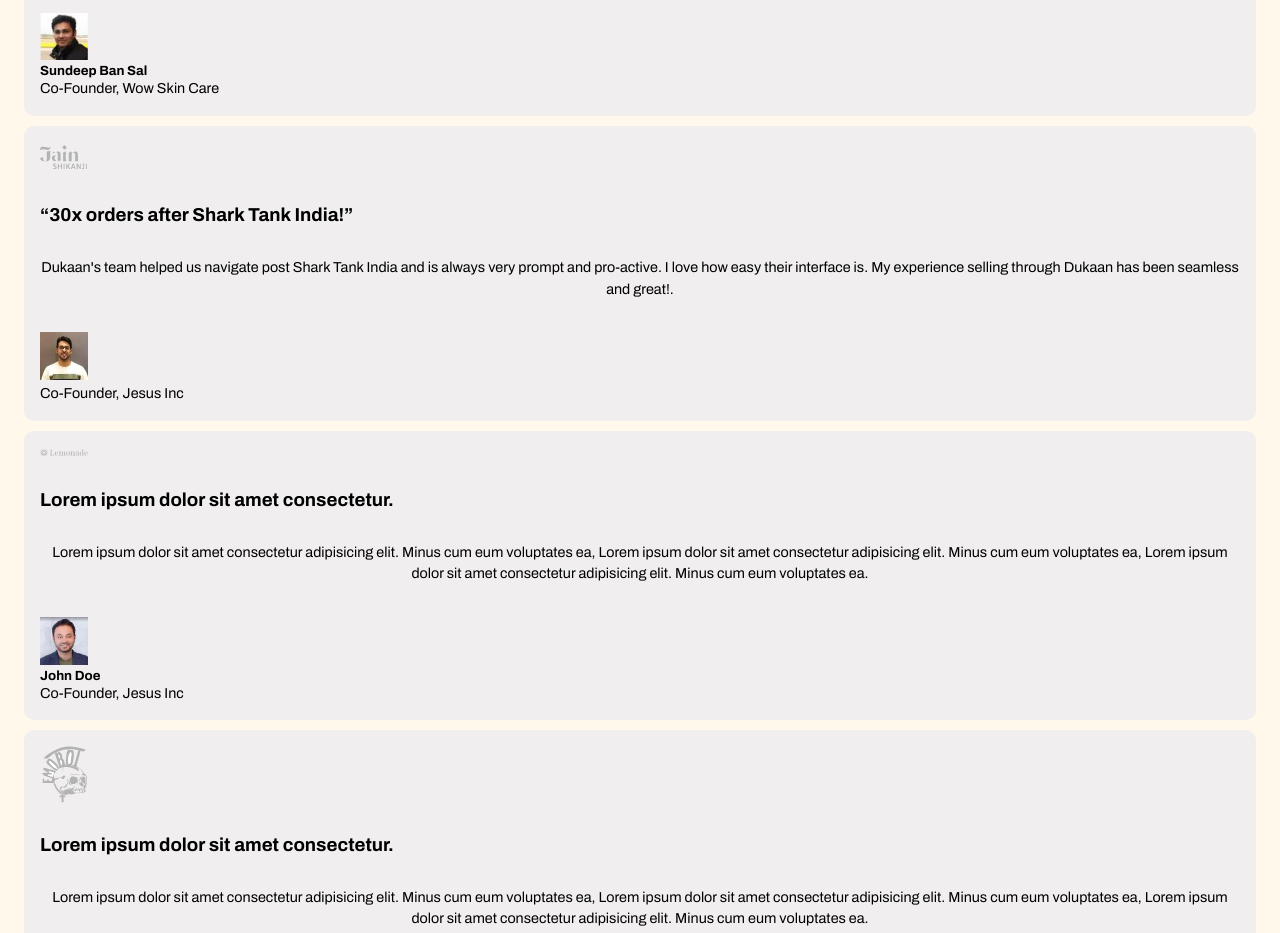
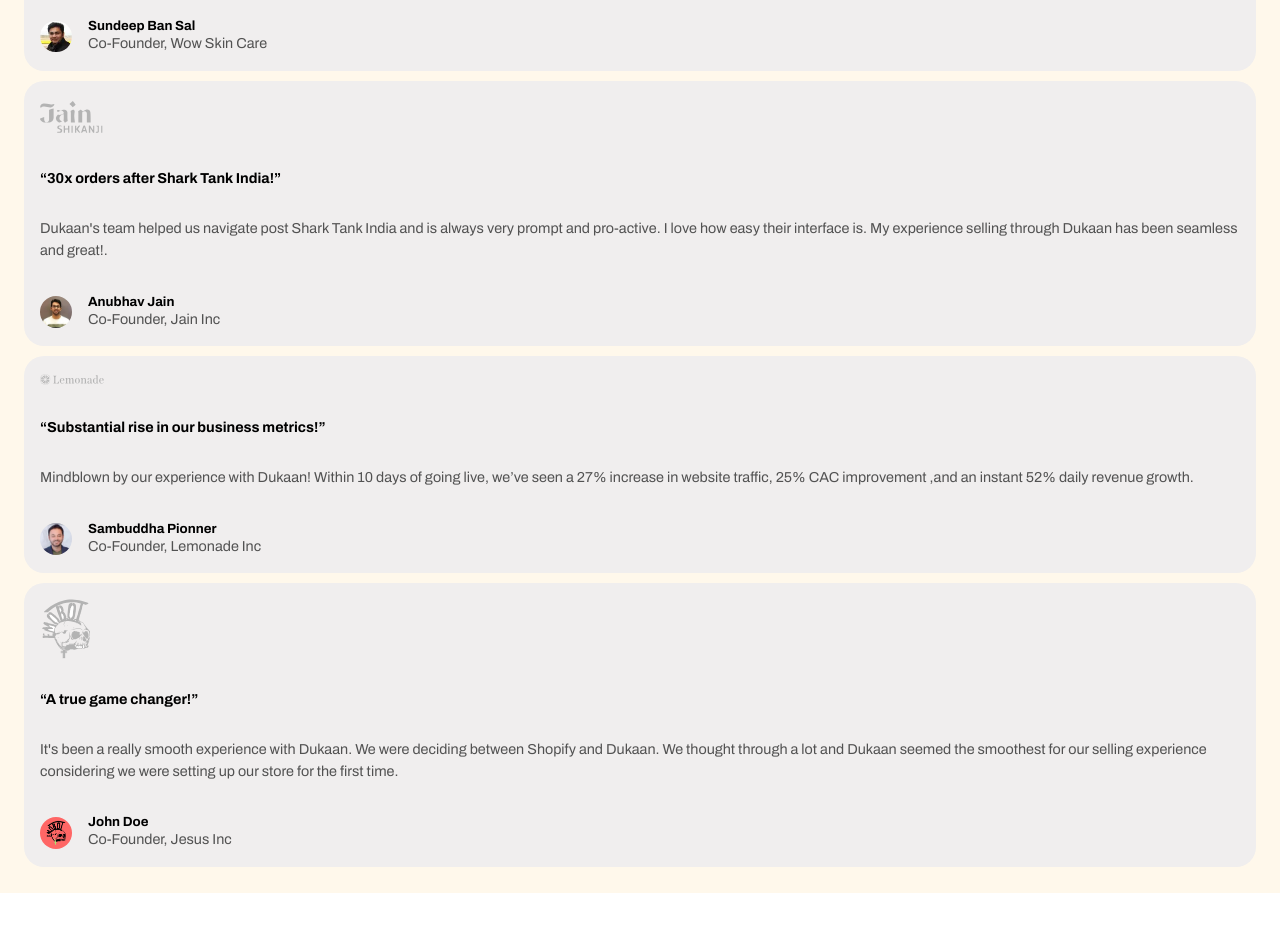
Before and after one commit to WadieBenabdouh/dukaan-clone, a website built with Vite: page index.html in a window 1280 px wide. Shown: the part 8080-9013 px from the top of the page. After the commit the page ends 8973 px from the top, so only its background shows below. Built offline with nearby package versions, Linux system fonts and the light colour scheme.

Commit message:
added feedback cards

```diff
--- a/index.html
+++ b/index.html
@@ -848,33 +848,32 @@
           <div class="avatar">
             <img class="profile-img" src="img/jain-ceo-avatar.webp" alt="jain ceo avatar">
             <div class="info">
-              <h5></h5>
-              <p>Co-Founder, Jesus Inc</p>
+              <h5>Anubhav Jain</h5>
+              <p>Co-Founder, Jain Inc</p>
             </div>
           </div>
         </div>
         <!--  -->
         <div class="testimonial">
           <img src="img/sponsors/lemonade.svg" alt="">
-          <h3>Lorem ipsum dolor sit amet consectetur.</h3>
-          <p>Lorem ipsum dolor sit amet consectetur adipisicing elit. Minus cum eum voluptates ea, Lorem ipsum dolor sit
-            amet consectetur adipisicing elit. Minus cum eum voluptates ea, Lorem ipsum dolor sit amet consectetur
-            adipisicing elit. Minus cum eum voluptates ea.</p>
+          <h3>“Substantial rise in our business metrics!”</h3>
+          <p>Mindblown by our experience with Dukaan! Within 10 days of going live, we’ve seen a 27% increase in website
+            traffic, 25% CAC improvement ,and an instant 52% daily revenue growth.</p>
           <div class="avatar">
             <img class="profile-img" src="img/lemonade-ceo-avatar.webp" alt="lemonade ceo avatar">
             <div class="info">
-              <h5>John Doe</h5>
-              <p>Co-Founder, Jesus Inc</p>
+              <h5>Sambuddha Pionner</h5>
+              <p>Co-Founder, Lemonade Inc</p>
             </div>
           </div>
         </div>
         <!--  -->
         <div class="testimonial">
           <img src="img/sponsors/emo-bois.svg" alt="">
-          <h3>Lorem ipsum dolor sit amet consectetur.</h3>
-          <p>Lorem ipsum dolor sit amet consectetur adipisicing elit. Minus cum eum voluptates ea, Lorem ipsum dolor sit
-            amet consectetur adipisicing elit. Minus cum eum voluptates ea, Lorem ipsum dolor sit amet consectetur
-            adipisicing elit. Minus cum eum voluptates ea.</p>
+          <h3>“A true game changer!”</h3>
+          <p>It's been a really smooth experience with Dukaan. We were deciding between Shopify and Dukaan. We thought
+            through a lot and Dukaan seemed the smoothest for our selling experience considering we were setting up our
+            store for the first time.</p>
           <div class="avatar">
             <img class="profile-img" src="img/emo-avatar.webp" alt="emo avatar">
             <div class="info">
--- a/scss/main.scss
+++ b/scss/main.scss
@@ -415,11 +415,12 @@
     }
 
 }
+
 // SECTION PLUGINS END
 
 
 // FEEDBACK
-.feedback{
+.feedback {
     padding: 1em 1.5em;
     padding-top: 5em;
     display: flex;
@@ -428,32 +429,60 @@
     align-items: center;
     background-color: #fff8eb;
 
-    .quotation-mark{
+    .quotation-mark {
         max-width: 3em;
     }
 
-    h2, p{
+    h2,
+    p {
         text-align: center;
     }
 
-    .testimonial{
+    .testimonial {
         background-color: #f0eeee;
         padding: 1em;
         margin: 10px 0;
-        border-radius: 10px;
+        border-radius: 20px;
         display: flex;
         flex-direction: column;
         gap: 2em;
         align-items: flex-start;
 
-        img{
-            max-width: 3em;
+        h3 {
+            font-size: 0.9rem;
         }
 
-        p{
+        img {
+            max-width: 4em;
+        }
+
+        p {
             font-size: 0.9rem;
             line-height: 1.5em;
+            text-align: start;
+            color: #525252;
         }
+
+        .avatar {
+            display: flex;
+            align-items: center;
+            gap: 1em;
+
+            img {
+                max-width: 2em;
+                border-radius: 50px;
+            }
+
+            .info {
+
+                p {
+                    color: #525252;
+                }
+            }
+        }
+
+
     }
 }
+
 // FEEDBACK END
```
